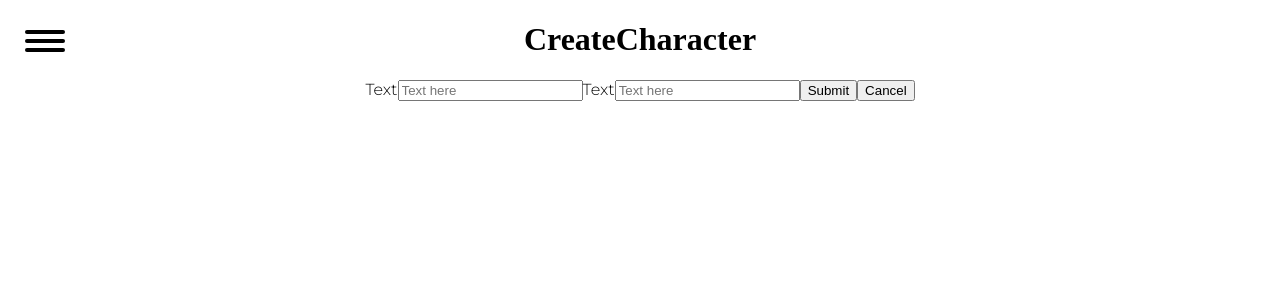
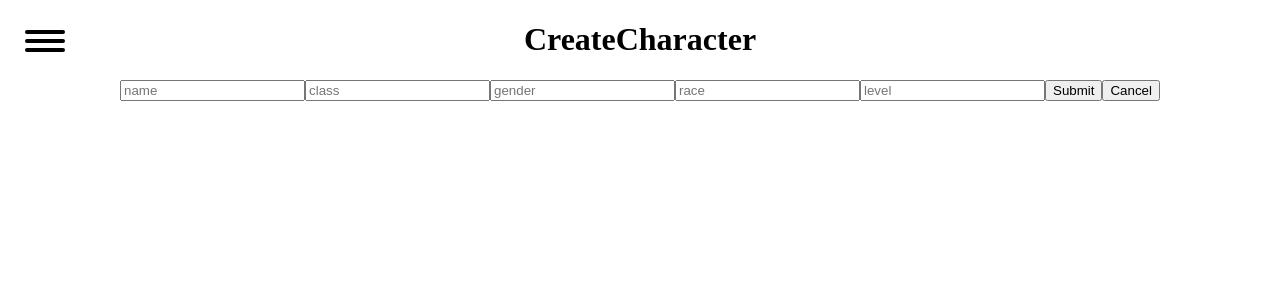
Before and after one commit to trtincher/Project4-Frontend, a React (Create React App) app in the folder familiar-app-client/: page /createCharacter in a window 1280 px wide. Shown: the top 300 px of the page. Built offline with nearby package versions, Linux system fonts and the light colour scheme; a web font is replaced by a local one.

Commit message:
Character Create Works!

```diff
--- a/familiar-app-client/src/App.js
+++ b/familiar-app-client/src/App.js
@@ -19,7 +19,7 @@ function App() {
 	const [ modifiers, setModifiers ] = useState({});
 	// console.log('activeUser in App', activeUser);
 	// console.log('activeCharacter in App', activeCharacter);
-	console.log('modifiers in App', modifiers);
+	// console.log('modifiers in App', modifiers);
 
 	const mods = () => {
 		const modCalc = {
--- a/familiar-app-client/src/Components/CharacterForm/CharacterForm.jsx
+++ b/familiar-app-client/src/Components/CharacterForm/CharacterForm.jsx
@@ -1,25 +1,37 @@
-import React from 'react';
+import React, { useState, useContext, useEffect } from 'react';
 import { Link } from 'react-router-dom';
+import styled, { css } from 'styled-components';
+import { DataContext } from '../../App';
 
-function StudentForm({ type, subject, handleSubmit, handleChange, cancelPath }) {
-	console.log('StudentForm type', type);
+const FormContainer = styled.div``;
+
+const Form = styled.form``;
+
+const Input = styled.input``;
+
+function CharacterForm({ character, handleSubmit, handleChange, cancelPath }) {
+	const { activeUser, setActiveUser, activeCharacter, setActiveCharacter } = useContext(DataContext);
 
 	return (
-		<div className="StudentForm">
-			<form onSubmit={handleSubmit}>
-				<label>Text</label>
-				<input placeholder={'Text here'} value={subject} name="field1" onChange={handleChange} />
+		<FormContainer>
+			<Form onSubmit={handleSubmit}>
+				<Input placeholder={'name'} value={character.name} name="name" onChange={handleChange} />
 
-				<label>Text</label>
-				<input placeholder={`Text here`} value={subject} name="field2" onChange={handleChange} />
+				<Input placeholder={`class`} value={character.class} name="class" onChange={handleChange} />
 
-				<button type="submit">Submit</button>
+				<Input placeholder={`gender`} value={character.gender} name="gender" onChange={handleChange} />
+
+				<Input placeholder={`race`} value={character.race} name="race" onChange={handleChange} />
+
+				<Input placeholder={`level`} value={character.level} name="level" onChange={handleChange} />
+
+				<Input type="submit" />
 				<Link to={cancelPath}>
 					<button>Cancel</button>
 				</Link>
-			</form>
-		</div>
+			</Form>
+		</FormContainer>
 	);
 }
 
-export default StudentForm;
+export default CharacterForm;
--- a/familiar-app-client/src/Components/Characters/Characters.jsx
+++ b/familiar-app-client/src/Components/Characters/Characters.jsx
@@ -1,7 +1,9 @@
 import React, { useState, useContext, useEffect } from 'react';
+import { Link } from 'react-router-dom';
 import { DataContext } from '../../App';
 import Card from '../Card/Card';
 import CardContainer from '../Card/CardContainer';
+import CreateCharacter from '../CreateCharacter/CreateCharacter';
 
 function Characters(props) {
 	const { activeUser, setActiveUser } = useContext(DataContext);
@@ -41,7 +43,7 @@ function Characters(props) {
 		<div>
 			<h1>{`${userName} Select Your Character`}</h1>
 			<CardContainer className="Characters">{characterMap}</CardContainer>
-			<button>CREATE NEW CHARACTER</button>
+			<Link to="/createCharacter">CREATE NEW CHARACTER</Link>
 		</div>
 	);
 }
--- a/familiar-app-client/src/Components/CreateCharacter/CreateCharacter.jsx
+++ b/familiar-app-client/src/Components/CreateCharacter/CreateCharacter.jsx
@@ -1,18 +1,89 @@
-import React, { useState, useContext } from 'react';
+import React, { useState, useContext, useEffect } from 'react';
 import { Link, Redirect } from 'react-router-dom';
 import apiURL from '../../apiConfig';
 import axios from 'axios';
 import { DataContext } from '../../App';
 import CharacterForm from '../CharacterForm/CharacterForm';
 
-function CreateCharacter() {
+function CreateCharacter(props) {
 	const { activeUser, setActiveUser } = useContext(DataContext);
 	const { activeCharacter, setActiveCharacter } = useContext(DataContext);
+	const [ character, setCharacter ] = useState({});
+	const [ id, setId ] = useState('');
+
+	useEffect(
+		() => {
+			if (activeUser[0] !== undefined) {
+				setId(activeUser[0]._id);
+			}
+		},
+		[ activeUser ]
+	);
+
+	const handleSubmit = async (e) => {
+		e.preventDefault();
+		console.log('handleSubmit Clicked');
+		const makeCharacter = async () => {
+			try {
+				//make character
+				const res = await axios({
+					url: `${apiURL}/characters`,
+					method: 'POST',
+					data: character
+				});
+
+				console.log('res in CreateCharacter', res);
+				// push character into user characters array
+
+				activeUser[0].characters.push(res.data);
+				setActiveCharacter(res.data);
+			} catch (err) {
+				console.error(err);
+			}
+		};
+
+		// update user in database
+		const updateUser = async () => {
+			try {
+				const updated = await axios({
+					url: `${apiURL}/users/${id}`,
+					method: 'PUT',
+					data: activeUser[0]
+				});
+				//set active use to updated user
+				setActiveUser(updated.data);
+				console.log(activeUser);
+				//route back to characters
+
+				props.history.push('/dashboard');
+			} catch (err) {
+				console.error(err);
+			}
+		};
+
+		await makeCharacter();
+		console.log('activeUser in updateUser', activeUser[0]);
+		await updateUser();
+	};
+
+	const handleChange = (e) => {
+		console.log(e.target.value);
+		setCharacter({
+			...character,
+			[e.target.name]: e.target.value
+		});
+	};
 
 	return (
 		<div className="CreateCharacter">
 			<h1>CreateCharacter</h1>
-			<CharacterForm />
+			<CharacterForm
+				type="create"
+				character={character}
+				handleSubmit={handleSubmit}
+				handleChange={handleChange}
+				cancelPath="/dashboard"
+			/>
 		</div>
 	);
 }
--- a/familiar-app-client/src/Components/EditUser/EditUser.jsx
+++ b/familiar-app-client/src/Components/EditUser/EditUser.jsx
@@ -56,12 +56,10 @@ function EditUser(props) {
 				url: `${apiURL}/users/${id}`,
 				method: 'DELETE'
 			});
+			console.log('Delect res', res);
 		} catch (err) {
 			console.error(err);
 		}
-
-		console.log('Delect res', res);
-		setIsDeleted(true);
 	};
 
 	const deleteCard = (
--- a/familiar-app-client/src/Components/Nav/Nav.jsx
+++ b/familiar-app-client/src/Components/Nav/Nav.jsx
@@ -63,16 +63,19 @@ function Nav() {
 				<Lines />
 			</Hamburger>
 			<NavLinkContainer open={isOpen}>
-				<NavLink to="/dashboard" marginTop={'50px'}>
+				<NavLink to="/" marginTop={'50px'} onClick={openNav}>
+					<h1>Home</h1>
+				</NavLink>
+				<NavLink to="/dashboard" onClick={openNav}>
 					<h1>Dashboard</h1>
 				</NavLink>
-				<NavLink to="/characters">
+				<NavLink to="/characters" onClick={openNav}>
 					<h1>Select Character</h1>
 				</NavLink>
-				<NavLink to="/editUser">
+				<NavLink to="/editUser" onClick={openNav}>
 					<h1>Edit Account</h1>
 				</NavLink>
-				<NavLink to="/">
+				<NavLink to="/" onClick={openNav}>
 					<h1>Logout</h1>
 				</NavLink>
 				<ExitNavButton onClick={openNav}>
--- a/familiar-app-client/src/Components/SignUp/SignUp.jsx
+++ b/familiar-app-client/src/Components/SignUp/SignUp.jsx
@@ -4,7 +4,7 @@ import UserForm from '../UserForm/UserForm';
 
 function SignUp(props) {
 	let signup = props.location.pathname;
-	console.log('SignUp props', props);
+	// console.log('SignUp props', props);
 
 	return (
 		<div className="SignUp">
--- a/familiar-app-client/src/Components/UserForm/UserForm.jsx
+++ b/familiar-app-client/src/Components/UserForm/UserForm.jsx
@@ -43,8 +43,8 @@ function UserForm({ type, props }) {
 	const [ email, setEmail ] = useState('');
 	const [ id, setId ] = useState('');
 
-	console.log('activeUser in UserForm', activeUser);
-	console.log('type in UserForm', type);
+	// console.log('activeUser in UserForm', activeUser);
+	// console.log('type in UserForm', type);
 
 	useEffect(() => {
 		if (activeUser[0] !== undefined) {
@@ -55,7 +55,7 @@ function UserForm({ type, props }) {
 	}, []);
 
 	const handleChange = (e) => {
-		console.log('field', e.target.name, e.target.value);
+		// console.log('field', e.target.name, e.target.value);
 		setUser({
 			...user,
 			[e.target.name]: e.target.value
@@ -68,7 +68,7 @@ function UserForm({ type, props }) {
 		const getUser = async () => {
 			try {
 				const response = await axios(`${apiURL}/users/email/${user.email}`);
-				console.log('Response getUser', response);
+				// console.log('Response getUser', response);
 				if (response.data.length > 0) {
 					setActiveUser(response.data);
 					props.history.push('/characters');
@@ -100,9 +100,9 @@ function UserForm({ type, props }) {
 
 	const handleEditSubmit = async (event) => {
 		event.preventDefault();
-		console.log('handleEditSubmit');
-		console.log('user', user);
-		console.log('id', id);
+		// console.log('handleEditSubmit');
+		// console.log('user', user);
+		// console.log('id', id);
 		try {
 			const res = await axios({
 				url: `${apiURL}/users/${id}`,
@@ -150,7 +150,7 @@ function UserForm({ type, props }) {
 					<h3>Submit</h3>
 				</FormButton>
 				<FormButton>
-					<FormLink to="/dashboard">
+					<FormLink to="/">
 						<h3>Cancel</h3>
 					</FormLink>
 				</FormButton>
```
